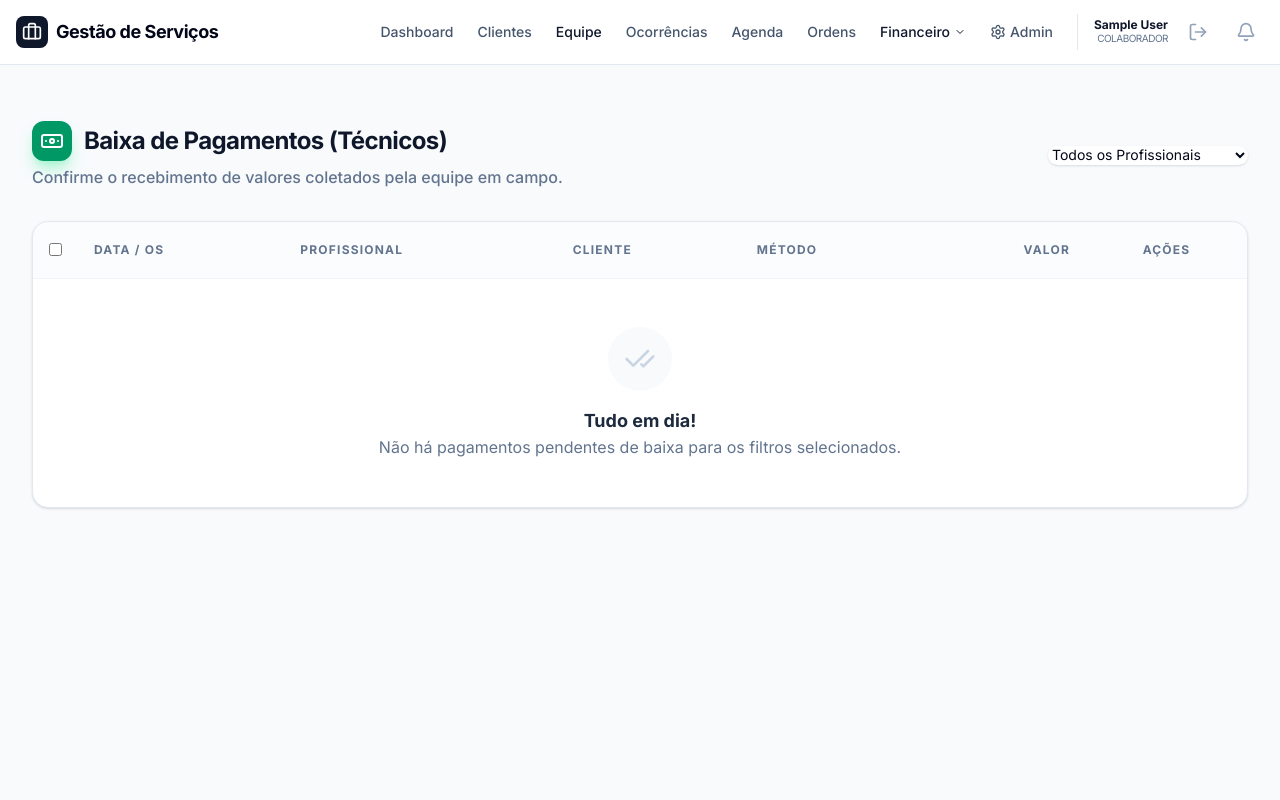
After one commit to danieceiflora/gestao_servicos, a Django app: page /finance/professional-payments/ in a window 1280 px wide. The commit adds this page. Run offline with Django 5.2, Linux system fonts and the light colour scheme; the visitor is signed in with stand-in values (Sample User, id 1); data that the repository does not hold is empty.

Commit message:
feat: Implement payment registration and confirmation for technicians, including bulk actions and status management

```diff
--- a/services/urls.py
+++ b/services/urls.py
@@ -7,6 +7,9 @@ from . import views_finance
 urlpatterns = [
     path('', views.home, name='home'),
     path('finance/', views_finance.finance_dashboard, name='finance_dashboard'),
+    path('finance/professional-payments/', views_finance.finance_professional_payments, name='finance_professional_payments'),
+    path('finance/professional-payments/<int:payment_id>/confirm/', views_finance.finance_confirm_payment, name='finance_confirm_payment'),
+    path('finance/professional-payments/bulk-confirm/', views_finance.finance_bulk_confirm_payments, name='finance_bulk_confirm_payments'),
     path('politica-de-privacidade/', views.privacy_policy, name='privacy_policy'),
     path('exclusao-de-dados/', views.data_deletion_policy, name='data_deletion_policy'),
     path('termos-de-servico/', views.terms_of_service, name='terms_of_service'),
@@ -21,6 +24,7 @@ urlpatterns = [
     path('equipe/etapa/<uuid:task_id>/midia/', views_equipe.equipe_task_add_media, name='equipe_task_add_media'),
     path('equipe/midia/<int:media_id>/excluir/', views_equipe.equipe_media_delete, name='equipe_media_delete'),
     path('equipe/etapa/<uuid:task_id>/ocorrencia/', views_equipe.equipe_task_add_occurrence, name='equipe_task_add_occurrence'),
+    path('equipe/etapa/<uuid:task_id>/pagamento/', views_equipe.equipe_task_add_payment, name='equipe_task_add_payment'),
     path('equipe/propriedade/<uuid:property_id>/atualizar-gps/', views_equipe.equipe_update_gps, name='equipe_update_gps'),
 
     # Clientes
--- a/static/dist/output.css
+++ b/static/dist/output.css
@@ -108,6 +108,7 @@
     --container-4xl: 56rem;
     --container-5xl: 64rem;
     --container-6xl: 72rem;
+    --container-7xl: 80rem;
     --text-xs: 0.75rem;
     --text-xs--line-height: calc(1 / 0.75);
     --text-sm: 0.875rem;
@@ -305,6 +306,9 @@
   .pointer-events-none {
     pointer-events: none;
   }
+  .invisible {
+    visibility: hidden;
+  }
   .visible {
     visibility: visible;
   }
@@ -361,6 +365,9 @@
   }
   .top-\[57px\] {
     top: 57px;
+  }
+  .top-full {
+    top: 100%;
   }
   .-right-2 {
     right: calc(var(--spacing) * -2);
@@ -515,6 +522,9 @@
   .my-5 {
     margin-block: calc(var(--spacing) * 5);
   }
+  .-mt-2 {
+    margin-top: calc(var(--spacing) * -2);
+  }
   .-mt-4 {
     margin-top: calc(var(--spacing) * -4);
   }
@@ -794,6 +804,9 @@
   .w-24 {
     width: calc(var(--spacing) * 24);
   }
+  .w-56 {
+    width: calc(var(--spacing) * 56);
+  }
   .w-\[3\.5rem\] {
     width: 3.5rem;
   }
@@ -820,6 +833,12 @@
   }
   .max-w-6xl {
     max-width: var(--container-6xl);
+  }
+  .max-w-7xl {
+    max-width: var(--container-7xl);
+  }
+  .max-w-\[200px\] {
+    max-width: 200px;
   }
   .max-w-\[240px\] {
     max-width: 240px;
@@ -1061,6 +1080,11 @@
       border-bottom-width: calc(1px * calc(1 - var(--tw-divide-y-reverse)));
     }
   }
+  .divide-slate-50 {
+    :where(& > :not(:last-child)) {
+      border-color: var(--color-slate-50);
+    }
+  }
   .divide-slate-100 {
     :where(& > :not(:last-child)) {
       border-color: var(--color-slate-100);
@@ -1359,6 +1383,12 @@
   }
   .bg-emerald-50 {
     background-color: var(--color-emerald-50);
+  }
+  .bg-emerald-50\/30 {
+    background-color: color-mix(in srgb, oklch(97.9% 0.021 166.113) 30%, transparent);
+    @supports (color: color-mix(in lab, red, red)) {
+      background-color: color-mix(in oklab, var(--color-emerald-50) 30%, transparent);
+    }
   }
   .bg-emerald-50\/50 {
     background-color: color-mix(in srgb, oklch(97.9% 0.021 166.113) 50%, transparent);
@@ -2262,6 +2292,12 @@
       --tw-shadow-color: color-mix(in oklab, color-mix(in oklab, var(--color-blue-500) 30%, transparent) var(--tw-shadow-alpha), transparent);
     }
   }
+  .shadow-emerald-200 {
+    --tw-shadow-color: oklch(90.5% 0.093 164.15);
+    @supports (color: color-mix(in lab, red, red)) {
+      --tw-shadow-color: color-mix(in oklab, var(--color-emerald-200) var(--tw-shadow-alpha), transparent);
+    }
+  }
   .shadow-emerald-500\/20 {
     --tw-shadow-color: color-mix(in srgb, oklch(69.6% 0.17 162.48) 20%, transparent);
     @supports (color: color-mix(in lab, red, red)) {
@@ -2414,6 +2450,13 @@
   .group-focus-within\:text-slate-900 {
     &:is(:where(.group):focus-within *) {
       color: var(--color-slate-900);
+    }
+  }
+  .group-hover\:visible {
+    &:is(:where(.group):hover *) {
+      @media (hover: hover) {
+        visibility: visible;
+      }
     }
   }
   .group-hover\:block {
--- a/templates/base.html
+++ b/templates/base.html
@@ -32,7 +32,22 @@
                 <a href="{% url 'equipe_task_list' %}" class="text-sm font-medium {% if request.resolver_match.url_name == 'equipe_task_list' %}text-slate-900{% else %}text-slate-600{% endif %} hover:text-slate-900 transition-colors">Tarefas</a>
                 {% else %}
                 <a href="{% url 'service_order_list' %}" class="text-sm font-medium {% if request.resolver_match.url_name == 'service_order_list' %}text-slate-900{% else %}text-slate-600{% endif %} hover:text-slate-900 transition-colors">Ordens</a>
-                <a href="{% url 'finance_dashboard' %}" class="text-sm font-medium {% if request.resolver_match.url_name == 'finance_dashboard' %}text-slate-900{% else %}text-slate-600{% endif %} hover:text-slate-900 transition-colors">Financeiro</a>
+
+                <div class="relative group">
+                    <button type="button" class="text-sm font-medium {% if 'finance' in request.resolver_match.url_name %}text-slate-900{% else %}text-slate-600{% endif %} hover:text-slate-900 transition-colors flex items-center gap-1 py-4">
+                        Financeiro <i data-lucide="chevron-down" class="h-3 w-3"></i>
+                    </button>
+                    <div class="absolute left-0 top-full -mt-2 w-56 bg-white border border-slate-200 rounded-xl shadow-xl opacity-0 invisible group-hover:opacity-100 group-hover:visible transition-all z-50 py-2">
+                        <a href="{% url 'finance_dashboard' %}" class="flex items-center gap-3 px-4 py-2.5 text-sm font-medium text-slate-700 hover:bg-slate-50 hover:text-slate-900">
+                            <i data-lucide="line-chart" class="h-4 w-4 text-slate-400"></i>
+                            Comissões & Relatórios
+                        </a>
+                        <a href="{% url 'finance_professional_payments' %}" class="flex items-center gap-3 px-4 py-2.5 text-sm font-medium text-slate-700 hover:bg-slate-50 hover:text-slate-900">
+                            <i data-lucide="banknote" class="h-4 w-4 text-slate-400"></i>
+                            Pagamentos de Técnicos
+                        </a>
+                    </div>
+                </div>
                 {% endif %}
 
                 {% if user.is_staff %}
--- /dev/null
+++ b/templates/services/finance/professional_payments.html
@@ -0,0 +1,171 @@
+{% extends "base.html" %}
+{% load static %}
+{% block title %}{{ title }}{% endblock %}
+
+{% block content %}
+<div class="max-w-7xl mx-auto py-8 px-4">
+    <!-- Header -->
+    <div class="mb-8 flex flex-col md:flex-row md:items-center justify-between gap-4">
+        <div>
+            <h1 class="text-2xl font-black text-slate-900 tracking-tight flex items-center gap-3">
+                <div class="h-10 w-10 bg-emerald-600 text-white rounded-xl flex items-center justify-center shadow-lg shadow-emerald-200">
+                    <i data-lucide="banknote" class="h-6 w-6"></i>
+                </div>
+                Baixa de Pagamentos (Técnicos)
+            </h1>
+            <p class="text-slate-500 mt-1 font-medium">Confirme o recebimento de valores coletados pela equipe em campo.</p>
+        </div>
+
+        <!-- Professional Filter -->
+        <form method="GET" class="flex items-center gap-2">
+            <select name="professional" onchange="this.form.submit()" class="rounded-xl border-slate-200 text-sm focus:ring-emerald-500 focus:border-emerald-500 bg-white shadow-sm min-w-[200px]">
+                <option value="">Todos os Profissionais</option>
+                {% for prof in professionals %}
+                    <option value="{{ prof.id }}" {% if selected_professional == prof.id|stringformat:"s" %}selected{% endif %}>{{ prof.name }}</option>
+                {% endfor %}
+            </select>
+            {% if selected_professional %}
+                <a href="{% url 'finance_professional_payments' %}" class="p-2 text-slate-400 hover:text-rose-500 transition-colors" title="Limpar Filtro">
+                    <i data-lucide="x-circle" class="h-5 w-5"></i>
+                </a>
+            {% endif %}
+        </form>
+    </div>
+
+    <!-- Bulk Action Form -->
+    <form action="{% url 'finance_bulk_confirm_payments' %}" method="POST" id="bulk-confirm-form">
+        {% csrf_token %}
+
+        <div class="bg-white rounded-2xl shadow-sm border border-slate-200 overflow-hidden">
+            <!-- Bulk Action Toolbar (Hidden until selection) -->
+            <div id="bulk-toolbar" class="hidden bg-emerald-50 border-b border-emerald-100 p-4 flex items-center justify-between animate-in fade-in slide-in-from-top-2 duration-300">
+                <div class="flex items-center gap-3">
+                    <span class="text-emerald-800 font-bold text-sm" id="selection-counter">0 selecionados</span>
+                    <button type="button" id="select-all-btn" class="text-xs font-bold text-emerald-600 hover:underline">Selecionar Todos</button>
+                </div>
+                <button type="submit" class="inline-flex items-center px-4 py-2 bg-emerald-600 text-white text-sm font-bold rounded-xl hover:bg-emerald-700 transition-all shadow-md active:scale-95">
+                    <i data-lucide="check-check" class="w-4 h-4 mr-2"></i>
+                    Dar Baixa em Lote
+                </button>
+            </div>
+
+            <div class="overflow-x-auto">
+                <table class="w-full text-left border-collapse">
+                    <thead>
+                        <tr class="bg-slate-50/50 border-b border-slate-100">
+                            <th class="p-4 w-10">
+                                <input type="checkbox" id="master-checkbox" class="rounded border-slate-300 text-emerald-600 focus:ring-emerald-500">
+                            </th>
+                            <th class="p-4 text-xs font-bold text-slate-500 uppercase tracking-widest">Data / OS</th>
+                            <th class="p-4 text-xs font-bold text-slate-500 uppercase tracking-widest">Profissional</th>
+                            <th class="p-4 text-xs font-bold text-slate-500 uppercase tracking-widest">Cliente</th>
+                            <th class="p-4 text-xs font-bold text-slate-500 uppercase tracking-widest">Método</th>
+                            <th class="p-4 text-xs font-bold text-slate-500 uppercase tracking-widest text-right">Valor</th>
+                            <th class="p-4 text-xs font-bold text-slate-500 uppercase tracking-widest text-center">Ações</th>
+                        </tr>
+                    </thead>
+                    <tbody class="divide-y divide-slate-50">
+                        {% for payment in payments %}
+                        <tr class="hover:bg-slate-50/50 transition-colors group">
+                            <td class="p-4">
+                                <input type="checkbox" name="payment_ids" value="{{ payment.id }}" class="payment-checkbox rounded border-slate-300 text-emerald-600 focus:ring-emerald-500">
+                            </td>
+                            <td class="p-4">
+                                <div class="font-bold text-slate-900 text-sm">OS #{{ payment.order.number }}</div>
+                                <div class="text-[10px] text-slate-400 font-medium">{{ payment.paid_at|date:"d/m/Y H:i" }}</div>
+                            </td>
+                            <td class="p-4">
+                                <div class="flex items-center gap-2">
+                                    <div class="h-8 w-8 rounded-full bg-slate-100 flex items-center justify-center text-slate-500 border border-slate-200 overflow-hidden">
+                                        <i data-lucide="user" class="h-4 w-4"></i>
+                                    </div>
+                                    <span class="text-sm font-medium text-slate-700">{{ payment.received_by.name|default:"Administrador" }}</span>
+                                </div>
+                            </td>
+                            <td class="p-4">
+                                <div class="text-sm font-semibold text-slate-800">{{ payment.order.client_property.client.name }}</div>
+                                <div class="text-[10px] text-slate-400 truncate max-w-[200px]">{{ payment.order.client_property.address }}</div>
+                            </td>
+                            <td class="p-4">
+                                <span class="inline-flex items-center px-2 py-1 rounded-lg text-[10px] font-black uppercase tracking-wider {% if payment.payment_method == 'CASH' %}bg-amber-100 text-amber-700{% else %}bg-blue-100 text-blue-700{% endif %}">
+                                    {{ payment.get_payment_method_display }}
+                                </span>
+                            </td>
+                            <td class="p-4 text-right">
+                                <div class="text-sm font-black text-slate-900">R$ {{ payment.amount }}</div>
+                            </td>
+                            <td class="p-4 text-center">
+                                <button type="button" onclick="confirmPayment('{{ payment.id }}', '{{ payment.amount }}', '{{ payment.order.number }}')" class="p-2 text-emerald-600 hover:bg-emerald-50 rounded-lg transition-colors" title="Dar Baixa Individual">
+                                    <i data-lucide="check-circle" class="h-5 w-5"></i>
+                                </button>
+                            </td>
+                        </tr>
+                        {% empty %}
+                        <tr>
+                            <td colspan="7" class="p-12 text-center">
+                                <div class="flex flex-col items-center justify-center">
+                                    <div class="h-16 w-16 bg-slate-50 text-slate-300 rounded-full flex items-center justify-center mb-4">
+                                        <i data-lucide="check-check" class="h-8 w-8"></i>
+                                    </div>
+                                    <h3 class="text-lg font-bold text-slate-800">Tudo em dia!</h3>
+                                    <p class="text-slate-500">Não há pagamentos pendentes de baixa para os filtros selecionados.</p>
+                                </div>
+                            </td>
+                        </tr>
+                        {% endfor %}
+                    </tbody>
+                </table>
+            </div>
+        </div>
+    </form>
+
+    <!-- Hidden form for individual confirmation -->
+    <form id="individual-confirm-form" method="POST" class="hidden">
+        {% csrf_token %}
+    </form>
+</div>
+
+{% endblock %}
+
+{% block extra_js %}
+<script>
+    const masterCheckbox = document.getElementById('master-checkbox');
+    const checkboxes = document.querySelectorAll('.payment-checkbox');
+    const bulkToolbar = document.getElementById('bulk-toolbar');
+    const selectionCounter = document.getElementById('selection-counter');
+    const selectAllBtn = document.getElementById('select-all-btn');
+
+    function updateToolbar() {
+        const checkedCount = document.querySelectorAll('.payment-checkbox:checked').length;
+        if (checkedCount > 0) {
+            bulkToolbar.classList.remove('hidden');
+            selectionCounter.textContent = `${checkedCount} selecionado${checkedCount > 1 ? 's' : ''}`;
+        } else {
+            bulkToolbar.classList.add('hidden');
+        }
+        masterCheckbox.checked = checkedCount === checkboxes.length && checkboxes.length > 0;
+    }
+
+    masterCheckbox?.addEventListener('change', function() {
+        checkboxes.forEach(cb => cb.checked = this.checked);
+        updateToolbar();
+    });
+
+    checkboxes.forEach(cb => {
+        cb.addEventListener('change', updateToolbar);
+    });
+
+    selectAllBtn?.addEventListener('click', function() {
+        checkboxes.forEach(cb => cb.checked = true);
+        updateToolbar();
+    });
+
+    function confirmPayment(id, amount, os) {
+        if (confirm(`Deseja dar baixa no pagamento de R$ ${amount} da OS #${os}?`)) {
+            const form = document.getElementById('individual-confirm-form');
+            form.action = `/finance/professional-payments/${id}/confirm/`;
+            form.submit();
+        }
+    }
+</script>
+{% endblock %}
```
Also changed, not shown: services/models.py (+19 -1 lines), services/views_equipe.py (+48 -0 lines), services/views_finance.py (+65 -2 lines), templates/services/equipe/task_detail.html (+73 -0 lines), services/migrations/0045_servicepayment_confirmed_at_and_more.py (added).
